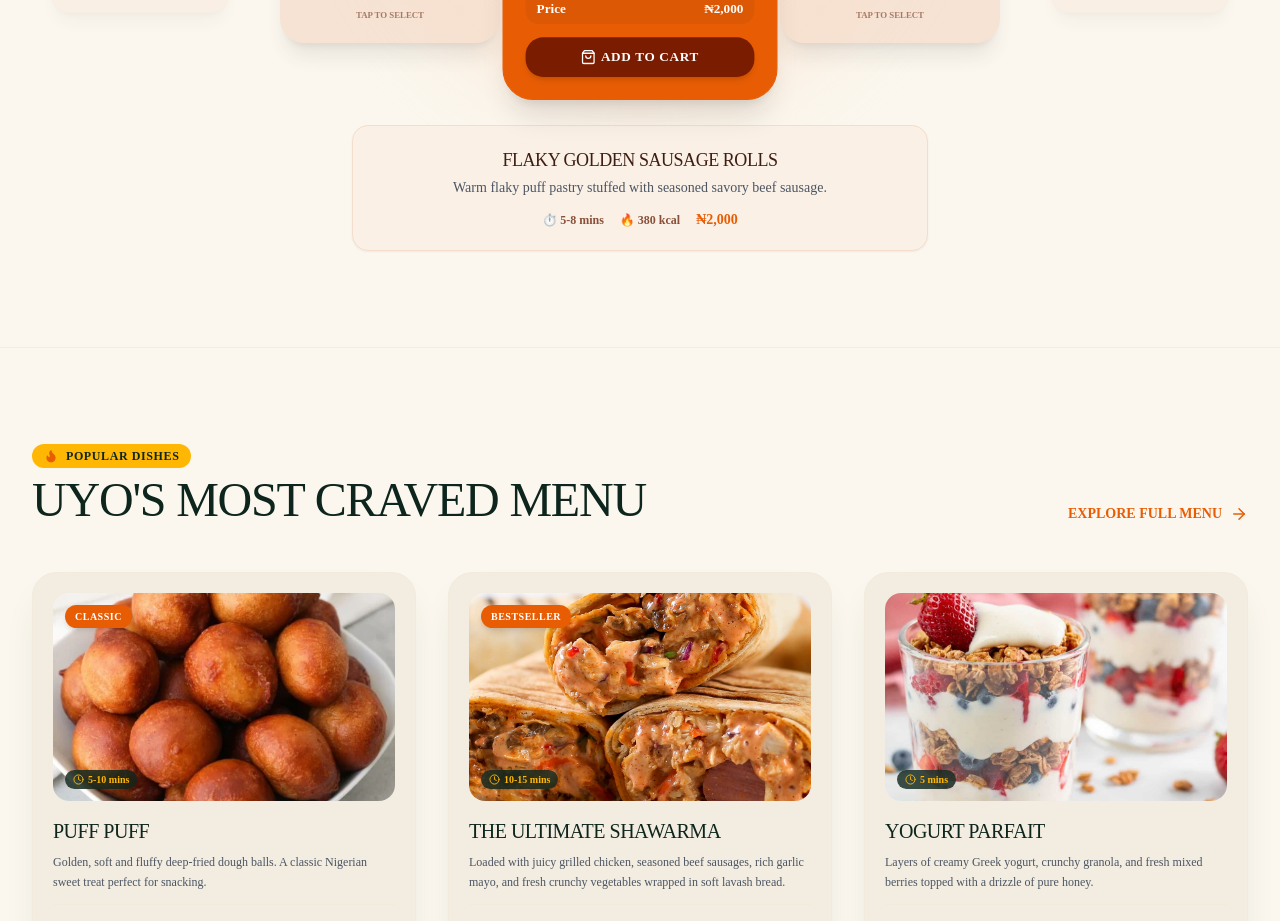
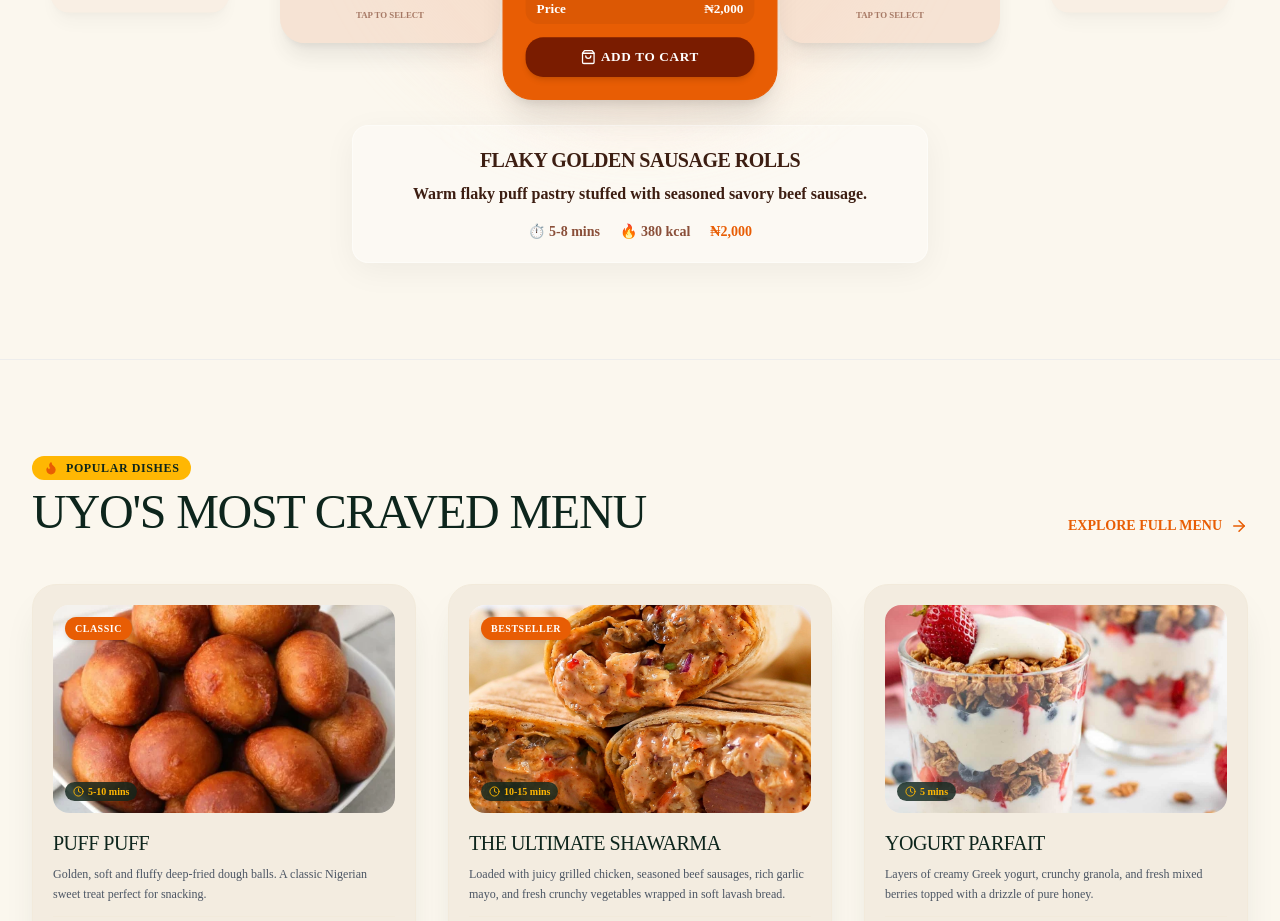
Before and after one commit to Constantine1-web/24-7, a Next.js app: page / in a window 1280 px wide. Shown: the part 2520-3441 px from the top of the page. Built offline with nearby package versions, Linux system fonts and the light colour scheme.

Commit message:
style: change active snack description card to transparent glassmorphism and bold typography

```diff
--- a/src/components/SnackCarousel.tsx
+++ b/src/components/SnackCarousel.tsx
@@ -284,14 +284,14 @@ export default function SnackCarousel() {
         </div>
 
         {/* Active Snack Description & Detail Card */}
-        <div className="max-w-xl mx-auto mt-6 bg-[#FAF0E6] rounded-2xl p-4 sm:p-5 border border-[#F4DDCB] shadow-sm text-center">
-          <h4 className="font-display text-lg uppercase text-[#3D1E12] tracking-tight">
+        <div className="max-w-xl mx-auto mt-6 bg-white/30 backdrop-blur-md rounded-2xl p-4 sm:p-5 border border-white/40 shadow-[0_8px_32px_0_rgba(0,0,0,0.05)] text-center">
+          <h4 className="font-display font-bold text-xl uppercase text-[#3D1E12] tracking-tight">
             {activeSnack.name}
           </h4>
-          <p className="text-gray-600 text-xs sm:text-sm mt-1 font-normal">
+          <p className="text-[#3D1E12] text-sm sm:text-base mt-2 font-semibold">
             {activeSnack.description}
           </p>
-          <div className="mt-3 flex items-center justify-center gap-4 text-xs font-bold text-[#8A4F39]">
+          <div className="mt-4 flex items-center justify-center gap-5 text-sm font-extrabold text-[#8A4F39]">
             <span>⏱️ {activeSnack.prepTime}</span>
             <span>🔥 {activeSnack.calories}</span>
             <span className="text-[#E85D04] font-extrabold text-sm">₦{activeSnack.price.toLocaleString()}</span>
```
